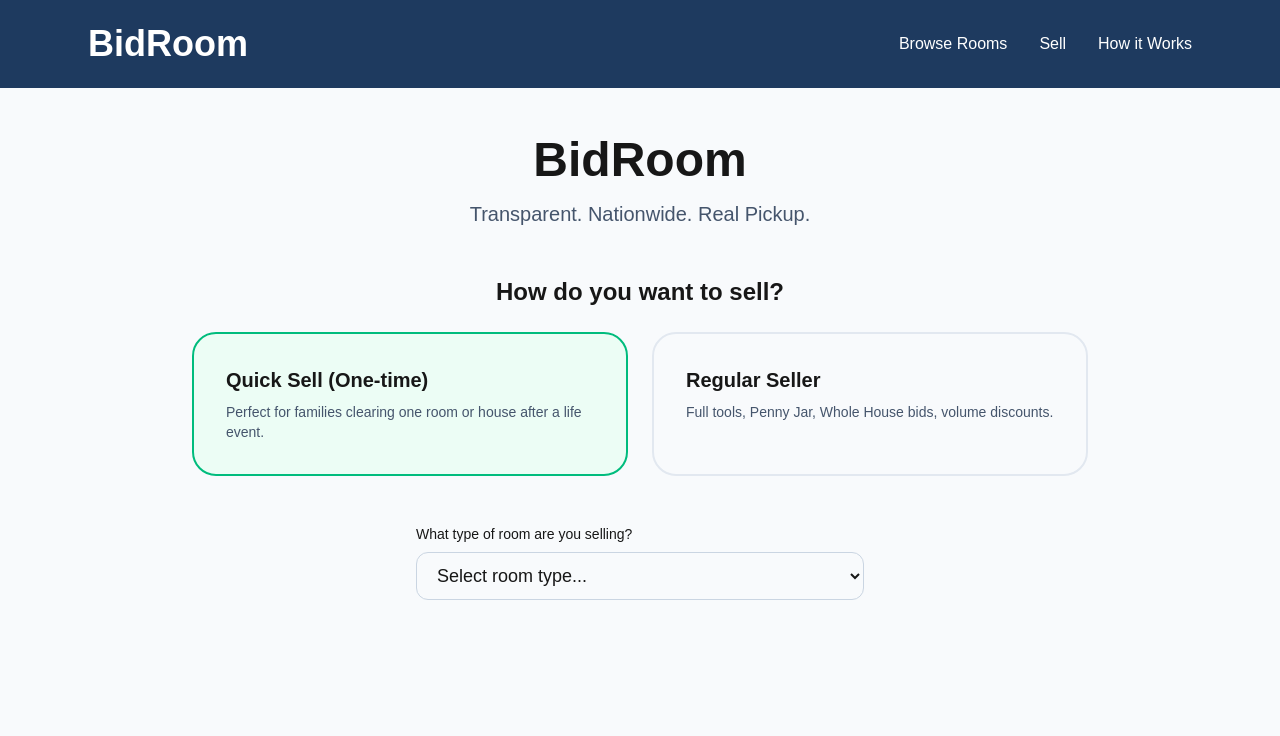
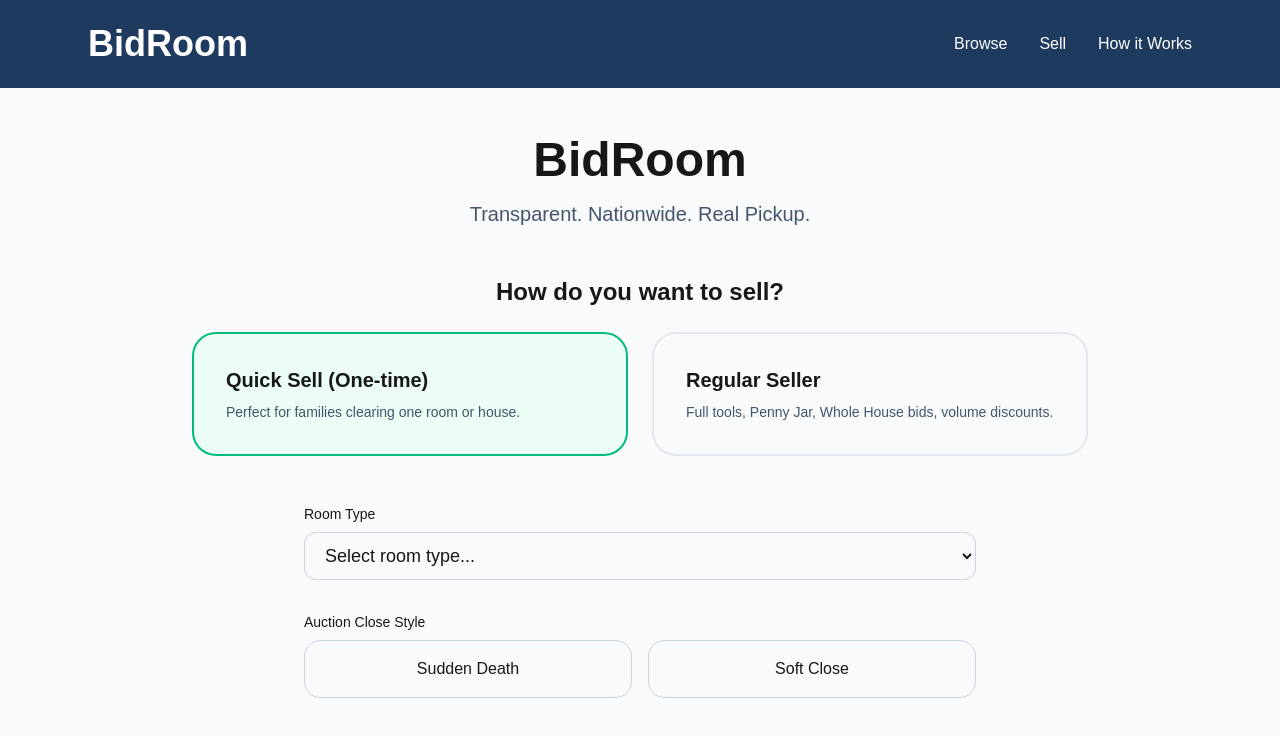
Before and after one commit to bidroomx-source/studious-octo-computing-machine, a Next.js app: page / in a window 1280 px wide. Both pictures are taken after a click on the element 410 px from the left and 404 px from the top of the page. Shown: the top 736 px of the page. Built offline with nearby package versions, Linux system fonts and the light colour scheme.

Commit message:
Add bidding options and close styles

```diff
--- a/app/page.tsx
+++ b/app/page.tsx
@@ -5,12 +5,10 @@ import { useState } from 'react';
 export default function BidRoom() {
   const [tier, setTier] = useState<'onetime' | 'regular' | null>(null);
   const [roomType, setRoomType] = useState('');
+  const [closeStyle, setCloseStyle] = useState<'sudden' | 'soft' | null>(null);
+  const [softMinutes, setSoftMinutes] = useState(3);
 
-  const roomTypes = [
-    "Garage", "Storage Room", "Bedroom", "Kitchen", "Living Room",
-    "Bathroom", "Laundry Room", "Playroom", "Home Office", "Basement",
-    "Attic", "Workshop", "Other"
-  ];
+  const roomTypes = ["Garage", "Storage Room", "Bedroom", "Kitchen", "Living Room", "Bathroom", "Laundry Room", "Playroom", "Home Office", "Basement", "Attic", "Workshop", "Other"];
 
   return (
     <div className="min-h-screen bg-slate-50">
@@ -18,7 +16,7 @@ export default function BidRoom() {
         <div className="max-w-6xl mx-auto px-6 flex justify-between items-center">
           <h1 className="text-4xl font-black">BidRoom</h1>
           <nav className="flex gap-8">
-            <a href="#" className="hover:text-[#c9a227]">Browse Rooms</a>
+            <a href="#" className="hover:text-[#c9a227]">Browse</a>
             <a href="#" className="hover:text-[#c9a227]">Sell</a>
             <a href="#" className="hover:text-[#c9a227]">How it Works</a>
           </nav>
@@ -35,7 +33,7 @@ export default function BidRoom() {
           <div className="grid md:grid-cols-2 gap-6 max-w-4xl mx-auto">
             <div onClick={() => setTier('onetime')} className={`cursor-pointer border-2 rounded-3xl p-8 transition-all ${tier === 'onetime' ? 'border-emerald-500 bg-emerald-50' : 'border-slate-200 hover:border-emerald-300'}`}>
               <h4 className="font-bold text-xl mb-2">Quick Sell (One-time)</h4>
-              <p className="text-sm text-slate-600">Perfect for families clearing one room or house after a life event.</p>
+              <p className="text-sm text-slate-600">Perfect for families clearing one room or house.</p>
             </div>
             <div onClick={() => setTier('regular')} className={`cursor-pointer border-2 rounded-3xl p-8 transition-all ${tier === 'regular' ? 'border-[#1e3a5f] bg-slate-100' : 'border-slate-200 hover:border-[#1e3a5f]'}`}>
               <h4 className="font-bold text-xl mb-2">Regular Seller</h4>
@@ -44,20 +42,31 @@ export default function BidRoom() {
           </div>
         </div>
 
-        {/* Room Type */}
+        {/* Room Type + Close Style */}
         {tier && (
-          <div className="max-w-md mx-auto">
-            <label className="block text-sm font-medium mb-2">What type of room are you selling?</label>
-            <select
-              value={roomType}
-              onChange={(e) => setRoomType(e.target.value)}
-              className="w-full border border-slate-300 rounded-xl px-4 py-3 text-lg"
-            >
-              <option value="">Select room type...</option>
-              {roomTypes.map(type => (
-                <option key={type} value={type}>{type}</option>
-              ))}
-            </select>
+          <div className="max-w-2xl mx-auto space-y-8">
+            <div>
+              <label className="block text-sm font-medium mb-2">Room Type</label>
+              <select value={roomType} onChange={(e) => setRoomType(e.target.value)} className="w-full border border-slate-300 rounded-xl px-4 py-3 text-lg">
+                <option value="">Select room type...</option>
+                {roomTypes.map(t => <option key={t} value={t}>{t}</option>)}
+              </select>
+            </div>
+
+            <div>
+              <label className="block text-sm font-medium mb-2">Auction Close Style</label>
+              <div className="flex gap-4">
+                <button onClick={() => setCloseStyle('sudden')} className={`flex-1 py-4 rounded-2xl border ${closeStyle === 'sudden' ? 'border-red-500 bg-red-50' : 'border-slate-300'}`}>Sudden Death</button>
+                <button onClick={() => setCloseStyle('soft')} className={`flex-1 py-4 rounded-2xl border ${closeStyle === 'soft' ? 'border-amber-500 bg-amber-50' : 'border-slate-300'}`}>Soft Close</button>
+              </div>
+              {closeStyle === 'soft' && (
+                <select value={softMinutes} onChange={(e) => setSoftMinutes(Number(e.target.value))} className="mt-4 w-full border border-slate-300 rounded-xl px-4 py-3">
+                  <option value={1}>1 minute extension</option>
+                  <option value={3}>3 minutes extension (recommended)</option>
+                  <option value={5}>5 minutes extension</option>
+                </select>
+              )}
+            </div>
           </div>
         )}
       </main>
```
